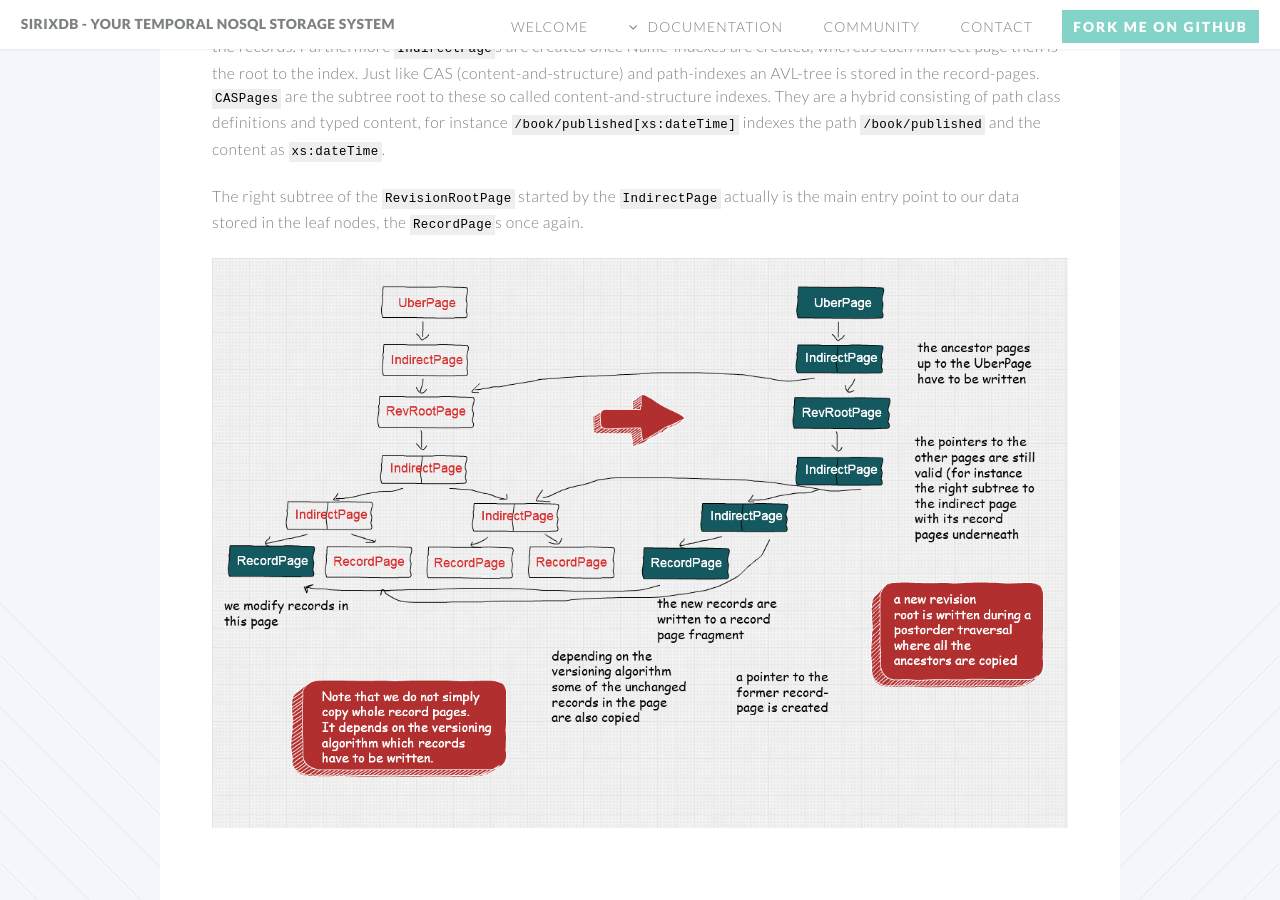
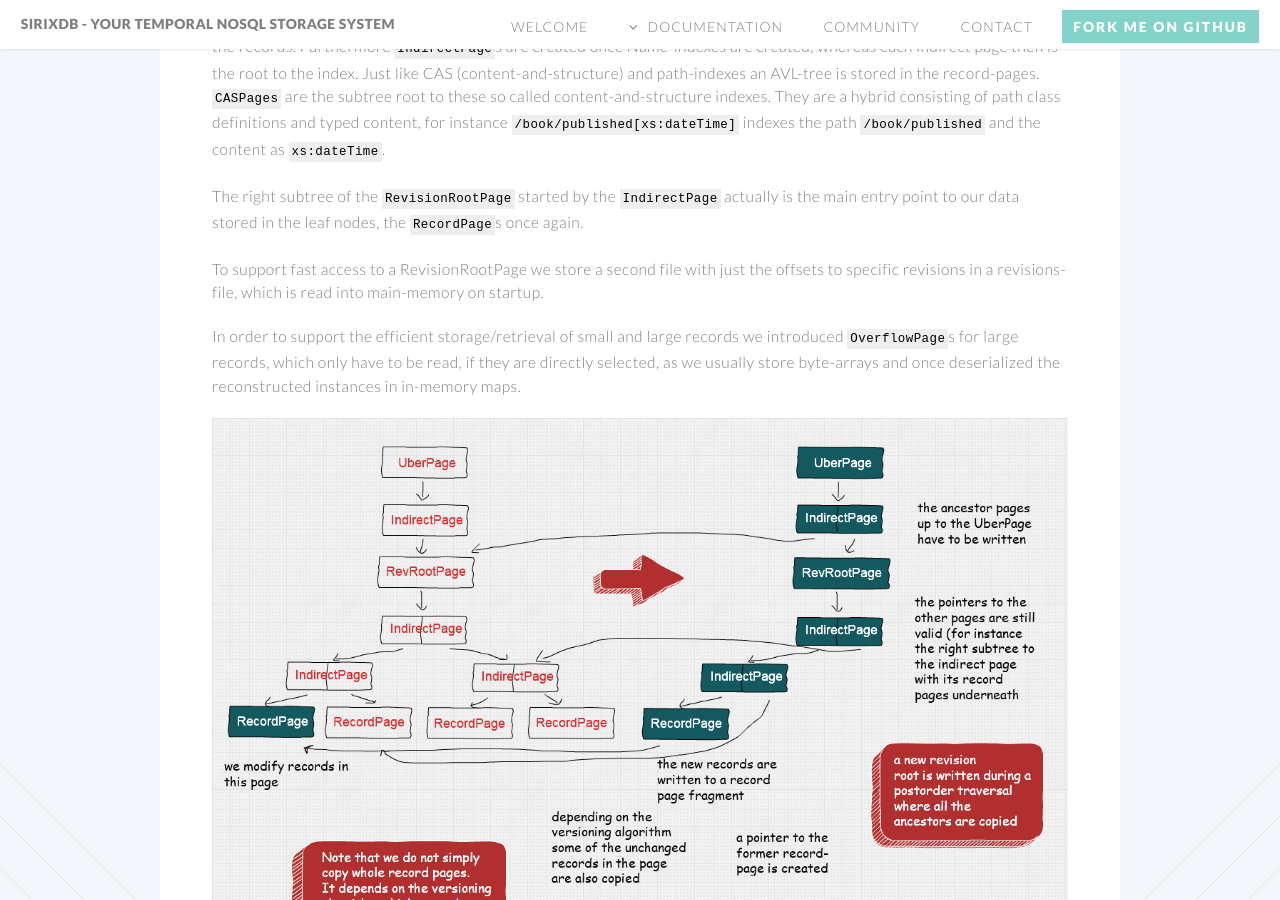
Before and after one commit to sirixdb/sirixdb.github.io, a Jekyll site: the page built from architecture.md, in a window 1280 px wide and 900 px high, scrolled down 2704 px. Built offline with Jekyll 4.4.1, drawn with Linux system fonts in a browser that asks for light colours; our own code applies the rules of GitHub Pages for plain Markdown files.

Commit message:
Update architecture.md

```diff
--- a/architecture.md
+++ b/architecture.md
@@ -44,6 +44,10 @@ The `RevisionRootPage` is the main entry point to a revision. It stores the auth
 
 The right subtree of the `RevisionRootPage` started by the `IndirectPage` actually is the main entry point to our data stored in the leaf nodes, the `RecordPage`s once again.
 
+To support fast access to a RevisionRootPage we store a second file with just the offsets to specific revisions in a revisions-file, which is read into main-memory on startup.
+
+In order to support the efficient storage/retrieval of small and large records we introduced `OverflowPage`s for large records, which only have to be read, if they are directly selected, as we usually store byte-arrays and once deserialized the reconstructed instances in in-memory maps.
+
 <div class="img_container">
 ![pageStructure](images/copy-on-write.png){: style="max-width: 100%; height: auto; margin: 0em"}
 </div>
```
